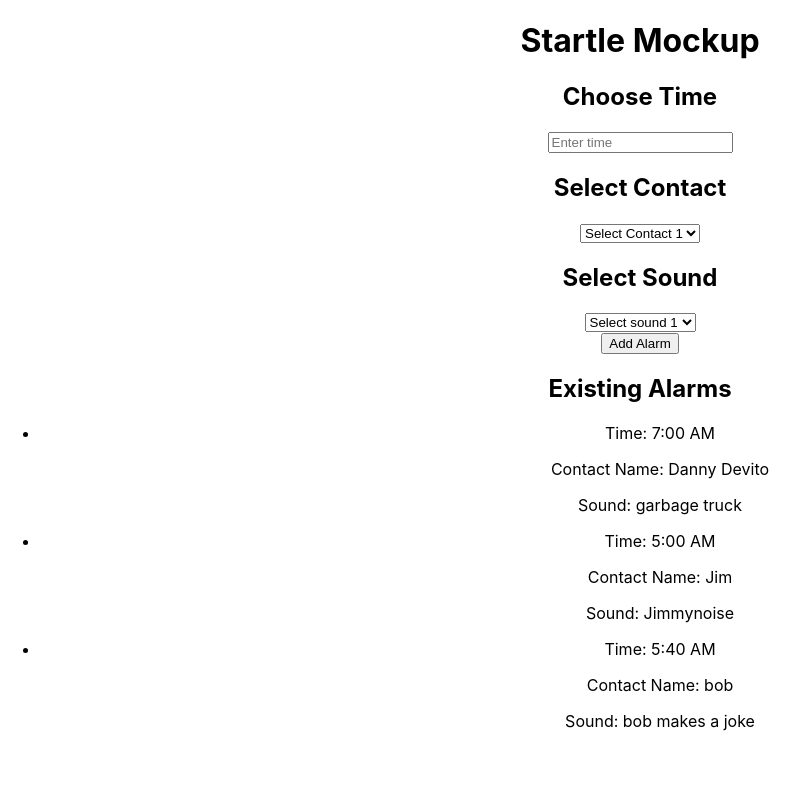
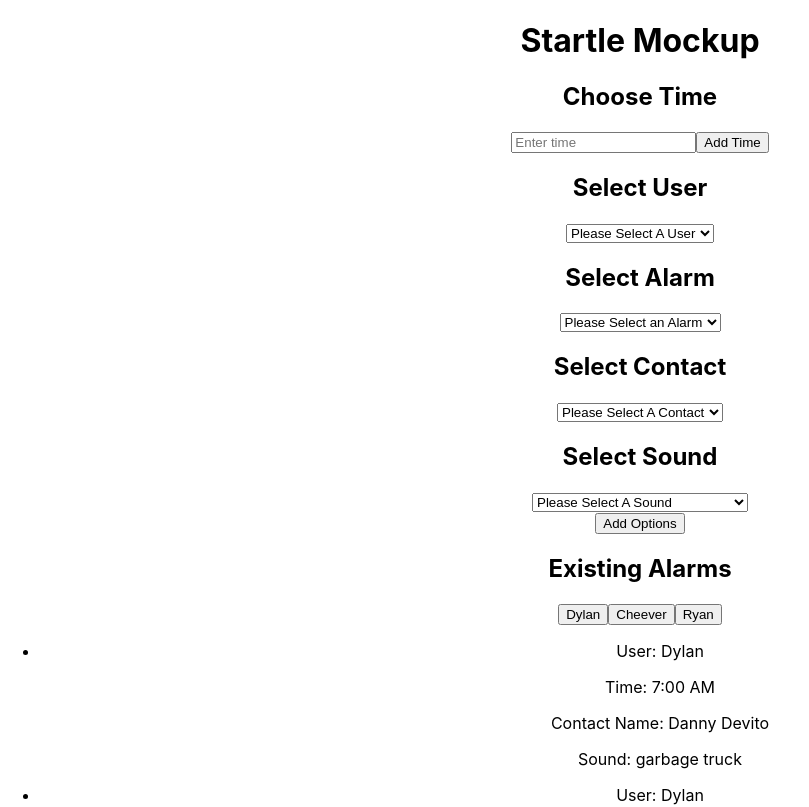
Before and after one commit to dylanToews/final-project, a React (Create React App) app in the folder client/: page / in a window 1280 px wide. Shown: the top 807 px of the page, without its empty margins (0-809 px from the left). Built offline with nearby package versions, Linux system fonts and the light colour scheme.

Commit message:
add components. Set up react further. Rough skeleton of home/alarm page started

```diff
--- a/client/src/App.js
+++ b/client/src/App.js
@@ -3,22 +3,52 @@ import { useState } from "react";
 import Header from "./components/Header";
 import AlarmList from "./components/AlarmList";
 import SetAlarmForm from "./components/SetAlarmForm";
+import UserList from "./components/UserList"
 
 import "./App.css";
 
-import mockContactData from "./data/mockContactData";
-import mockSoundData from "./data/mockSoundData";
+
 import mockAlarmItemData from "./data/mockAlarmItemData";
+import mockUserData from "./data/mockUserData";
+import { getUserAlarms, getAlarmSounds, getAlarmContact, getAlarmTime } from "./helpers/userHelpers";
+import SetParamsForm from "./components/SetParamsForm";
 
 function App() {
   const [alarmItems, setAlarmItems] = useState(mockAlarmItemData);
+  const [users, setUsers] = useState(getUserAlarms(alarmItems))
+  const [sounds, setSounds] = useState(getAlarmSounds(alarmItems))
+  const [contacts, setContacts] = useState(getAlarmContact(alarmItems))
+  const [alarms, setAlarms] = useState(getAlarmTime(alarmItems))
+
+
+  const addNewAlarm = (formData) => {
+    if(!alarms.includes(formData.time)){
+      setAlarms([... alarms, formData.time])
+    }
+
+  }
+
+  const addNewParams = (formData) => {
+    const id = alarmItems.length + 1
+    const newAlarmItem = {id, ...formData}
+
+    setAlarmItems([... alarmItems, newAlarmItem]);
+  }
 
   return (
     <div className="App">
       <Header />
       <main>
         <section>
-          <SetAlarmForm />
+          <SetAlarmForm onSubmit={addNewAlarm}/>
+          <SetParamsForm
+          onSubmit={addNewParams}
+          users = {users}
+          sounds = {sounds}
+          contacts = {contacts}
+          alarms = {alarms}
+          />
+
         </section>
         <AlarmList alarmItems={alarmItems} />
       </main>
--- a/client/src/components/AlarmList.jsx
+++ b/client/src/components/AlarmList.jsx
@@ -1,20 +1,29 @@
+import { useState } from "react";
 import AlarmListItem from "./AlarmListItem";
+import { getFilteredUsers, getUserAlarms } from "../helpers/userHelpers";
 
 export default function AlarmList(props) {
+  const [filter, setFilter] = useState(null)
+
   const { alarmItems } = props;
-  const isArray = Array.isArray(alarmItems)
 
+  const filteredAlarmItems = getFilteredUsers(alarmItems, filter)
 
-  const parsedAlarmItems = isArray && alarmItems.map((alarmItem) => (
+  const parsedAlarmItems = filteredAlarmItems.map((alarmItem) => (
     <AlarmListItem key={alarmItem.id} {... alarmItem} />
   ))
 
-
+  const parsedButton = getUserAlarms(alarmItems).map((user) => (
+    <button onClick={
+      () => setFilter(user)
+    }>{user}</button>
+  ));
 
   return (
     <section className="AlarmList">
       <h2>Existing Alarms</h2>
-      {!isArray && <p>There are currently no contacts</p>}
+      {parsedButton}
+      {!filteredAlarmItems.length === 0 && <p>There are currently no contacts</p>}
       <ul>
         {[parsedAlarmItems]}
       </ul>
--- a/client/src/components/AlarmListItem.jsx
+++ b/client/src/components/AlarmListItem.jsx
@@ -1,9 +1,10 @@
 export default function AlarmListItem(props) {
-  const { time, contact, sound } = props;
+  const { user, time, contact, sound } = props;
 
-  console.log(props)
+
   return (
     <li className="AlarmListItem">
+      <p>User: {user}</p>
       <p>Time: {time}</p>
       <p>Contact Name: {contact}</p>
       <p>Sound: {sound}</p>
--- a/client/src/components/SetAlarmForm.jsx
+++ b/client/src/components/SetAlarmForm.jsx
@@ -1,24 +1,38 @@
+import { useState } from "react";
+
 export default function SetAlarmForm(props) {
+  const { onSubmit } = props;
+
+  const initialValues = {
+    time: "",
+  };
+
+  const [formData, setFormData] = useState(initialValues);
+
+  const handleChange = (event) => {
+    const { name, value } = event.target;
+
+    setFormData({ ...formData, [name]: value });
+  };
+
+  const handleSubmit = (event) => {
+    event.preventDefault()
+
+    onSubmit(formData)
+
+    setFormData(initialValues)
+  };
+
   return (
-    <form className="SetAlarmForm">
+    <form className="SetAlarmForm" onSubmit={handleSubmit}>
       <h2>Choose Time</h2>
-      <input type="text" name="alarmTime" placeholder="Enter time" />
-
-      <h2>Select Contact </h2>
-      <select name="selectContact">
-        <option value="contactOption1">Select Contact 1</option>
-        <option value="contactOption2">Select Contact 2</option>
-        <option value="contactOption2">Select Contact 3</option>
-      </select>
-
-      <h2>Select Sound </h2>
-      <select name="selectsound">
-        <option value="soundOption1">Select sound 1</option>
-        <option value="soundOption2">Select sound 2</option>
-        <option value="soundOption2">Select sound 3</option>
-      </select>
-      <br></br>
-      <button>Add Alarm </button>
+      <input
+      type="text"
+      name="time"
+      placeholder="Enter time"
+      onChange={handleChange}
+      value={formData.time}/>
+      <button>Add Time</button>
     </form>
   );
 }
--- /dev/null
+++ b/client/src/components/SetParamsForm.jsx
@@ -0,0 +1,77 @@
+import { useState } from "react";
+
+export default function SetParamsForm(props) {
+  const { onSubmit, users, sounds, contacts, alarms } = props;
+
+  const parsedUsers = users.map((user) => (
+    <option key={user} value = {user}>{user}</option>
+  ))
+
+  const parsedContacts = contacts.map((contact) => (
+    <option key={contact} value = {contact}>{contact}</option>
+  ))
+
+  const parsedSounds = sounds.map((sound) => (
+    <option key={sound} value = {sound}>{sound}</option>
+  ))
+
+  const parsedAlarms = alarms.map((alarm) => (
+    <option key={alarm} value = {alarm}>{alarm}</option>
+  ))
+
+  const initialValues = {
+    user: "",
+    contact: "",
+    sound: "",
+    time: "",
+  };
+
+  const [formData, setFormData] = useState(initialValues);
+
+  const handleChange = (event) => {
+    const { name, value } = event.target;
+
+    setFormData({ ...formData, [name]: value });
+  };
+
+  const handleSubmit = (event) => {
+    event.preventDefault();
+
+    if(formData.user && formData.contact && formData.sound) {
+      onSubmit(formData);
+      setFormData(initialValues);
+    }
+    //could add error state here -- populate error state if all forms are not selected
+
+  };
+
+  return (
+    <form className="SetParamsForm" onSubmit={handleSubmit}>
+      <h2>Select User</h2>
+      <select name="user" value={formData.user} onChange={handleChange}>
+        <option value="">Please Select A User</option>
+        {parsedUsers}
+      </select>
+
+      <h2>Select Alarm</h2>
+      <select name="time" value={formData.time} onChange={handleChange}>
+        <option value="">Please Select an Alarm</option>
+        {parsedAlarms}
+      </select>
+
+      <h2>Select Contact </h2>
+      <select name="contact" value={formData.contact} onChange={handleChange}>
+        <option value="">Please Select A Contact</option>
+        {parsedContacts}
+      </select>
+
+      <h2>Select Sound </h2>
+      <select name="sound" value={formData.sound} onChange={handleChange}>
+        <option value="">Please Select A Sound</option>
+        {parsedSounds}
+      </select>
+      <br></br>
+      <button>Add Options </button>
+    </form>
+  );
+}
--- /dev/null
+++ b/client/src/components/UserList.jsx
@@ -0,0 +1,33 @@
+import { useState } from "react";
+import UserListItem from "./UserListItem";
+import { getFilteredUsers, getUserAlarms } from "../helpers/userHelpers";
+import AlarmList from "./AlarmList";
+import AlarmListItem from "./AlarmListItem";
+
+export default function UserList(props) {
+  const [filter, setFilter] = useState(null);
+
+  const { users } = props;
+
+  const filteredUsers = getFilteredUsers(users, filter);
+
+  const parsedUsers = filteredUsers.map((user) => (
+    <UserListItem key={user.id} {...user} />
+  ));
+
+  const parsedButton = getUserAlarms(users).map((user) => (
+    <button onClick={
+      () => setFilter(user)
+    }>{user}</button>
+  ));
+
+  // return (
+  //   <section className="UserList">
+  //     <h2>Select User</h2>
+
+  //     {parsedButton}
+  //     {!filteredUsers.length === 0 && <p>There are currently no users</p>}
+  //     {/* <ul>{parsedUsers}</ul> */}
+  //   </section>
+  // );
+}
--- /dev/null
+++ b/client/src/components/UserListItem.jsx
@@ -0,0 +1,16 @@
+// may be unnecessary
+
+export default function UserListItem(props) {
+  const { name } = props;
+
+
+  return (
+
+  <select name="selectuser">
+  <option value="userOption1">{name}</option>
+  <option value="userOption2">Select user 2</option>
+  <option value="userOption2">Select user 3</option>
+</select>
+
+  )
+}
--- a/client/src/data/mockAlarmItemData.jsx
+++ b/client/src/data/mockAlarmItemData.jsx
@@ -1,22 +1,32 @@
 const initialAlarmItems = [
   {
     id: 1,
+    user: "Dylan",
     time: "7:00 AM",
     contact: "Danny Devito",
     sound: "garbage truck"
   },
   {
     id: 2,
+    user: "Dylan",
     time: "5:00 AM",
     contact: "Jim",
     sound: "Jimmynoise"
   },
   {
     id: 3,
+    user: "Cheever",
     time: "5:40 AM",
     contact: "bob",
     sound: "bob makes a joke"
   },
+  {
+    id: 4,
+    user: "Ryan",
+    time: "5:40123 AM",
+    contact: "bo2131b",
+    sound: "bob m123123123123akes a joke"
+  },
 ];
 
 export default initialAlarmItems
--- a/client/src/data/mockUserData.jsx
+++ b/client/src/data/mockUserData.jsx
@@ -0,0 +1,22 @@
+const initialUsers = [
+  {
+    user_id: 1,
+    name: "Dylan",
+    email: "dylan@dylan.com",
+    password: "supersecretpassword"
+  },
+  {
+    user_id: 2,
+    name: "Cheever",
+    email: "Cheever@Cheever.com",
+    password: "supersecretpassword"
+  },
+  {
+    user_id: 3,
+    name: "Ryan",
+    email: "Ryan@Ryan.com",
+    password: "supersecretpassword"
+  },
+]
+
+export default initialUsers
--- /dev/null
+++ b/client/src/helpers/userHelpers.js
@@ -0,0 +1,68 @@
+//Filter viewable alarms based on selected user
+
+export const getFilteredUsers = (users, filter) => {
+  if (!Array.isArray(users)) {
+    return [];
+  }
+  const filteredUsers = filter
+    ? users.filter((user) => user.user === filter)
+    : users;
+
+  return filteredUsers;
+};
+
+
+//Get user values from alarmItemData
+
+export const getUserAlarms = (users) => {
+  if (!Array.isArray(users)) {
+    return [];
+  }
+  const alarmsBuffer = {};
+  users.forEach((user) => (alarmsBuffer[user.user] = 0));
+
+  // might need to change what were targetting ie: user.something
+  return Object.keys(alarmsBuffer);
+};
+
+
+
+//Get sound values from alarmItemData
+
+export const getAlarmSounds = (users) => {
+  if (!Array.isArray(users)) {
+    return [];
+  }
+  const alarmsBuffer = {};
+  users.forEach((user) => (alarmsBuffer[user.sound] = 0));
+
+  // might need to change what were targetting ie: user.something
+  return Object.keys(alarmsBuffer);
+};
+
+
+//Get user values from alarmItemData
+
+export const getAlarmContact = (users) => {
+  if (!Array.isArray(users)) {
+    return [];
+  }
+  const alarmsBuffer = {};
+  users.forEach((user) => (alarmsBuffer[user.contact] = 0));
+
+  // might need to change what were targetting ie: user.something
+  return Object.keys(alarmsBuffer);
+};
+
+//Get time values from alarmItemData
+
+export const getAlarmTime = (users) => {
+  if (!Array.isArray(users)) {
+    return [];
+  }
+  const alarmsBuffer = {};
+  users.forEach((user) => (alarmsBuffer[user.time] = 0));
+
+  // might need to change what were targetting ie: user.something
+  return Object.keys(alarmsBuffer);
+};
```
